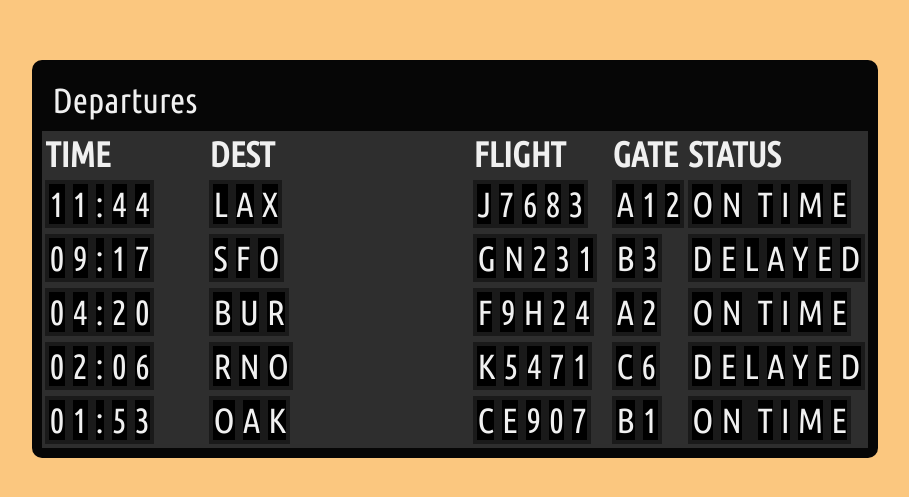
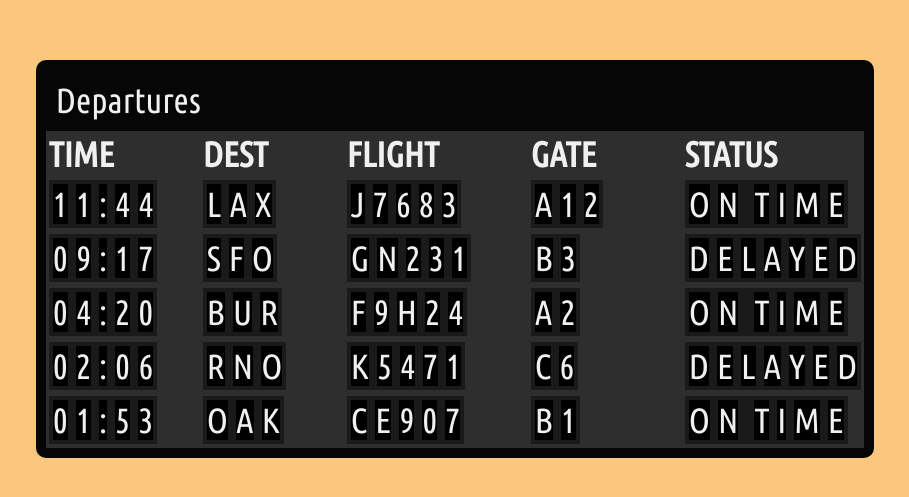
Before and after one commit to Brandon102002/Flight-Widget, a plain HTML site: page Vanilla Javascipt/index.html in a window 1280 px wide. Shown: the part 149-646 px from the top of the page, without its empty margins (185-1094 px from the left). Drawn offline with Linux system fonts and the light colour scheme.

Commit message:
another spacing update

```diff
--- a/Vanilla Javascipt/styles.css
+++ b/Vanilla Javascipt/styles.css
@@ -41,15 +41,19 @@ header {
 }
 
 #time {
-    width: 160px;
+    width: 150px;
 }
 
 #dest {
-    width: 260px;
+    width: 140px;
 }
 
 #flight {
-    width: 135px;
+    width: 180px;
+}
+
+#gate {
+    width: 150px;
 }
 
 #remarks {
```
